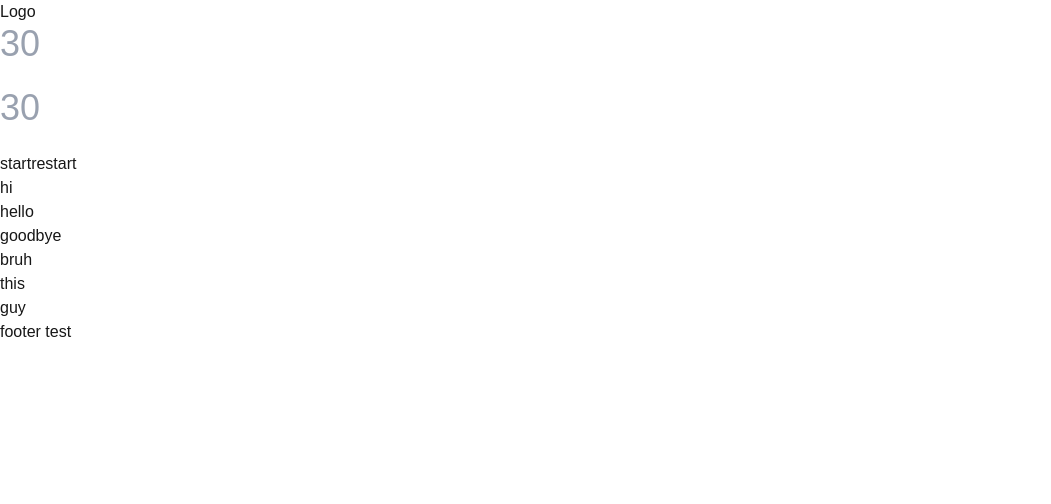
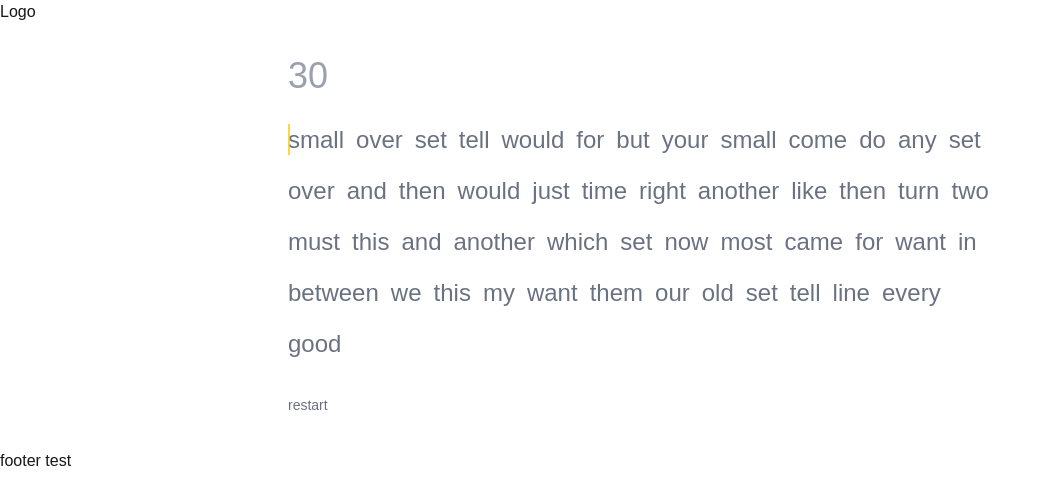
Before and after one commit to stanl3yl33/lee-type, a Next.js app: page / in a window 1280 px wide. Shown: the top 504 px of the page, without its empty margins (0-1051 px from the left). Built offline with nearby package versions, Linux system fonts and the light colour scheme.

Commit message:
feat: rewrite TypingTest with Word Components, infinite word generation, and timer integration

```diff
--- a/src/app/page.tsx
+++ b/src/app/page.tsx
@@ -1,10 +1,8 @@
-import { Timer } from "@/components/Timer";
 import { TypingTest } from "@/components/typing/TypingTest";
 
 export default function Home() {
   return (
     <div>
-      <Timer />
       <TypingTest />
     </div>
   );
--- a/src/components/typing/TypingTest.tsx
+++ b/src/components/typing/TypingTest.tsx
@@ -1,58 +1,27 @@
 "use client";
 
-import { useEffect, useState, useCallback } from "react";
+import { useEffect, useState, useCallback, useRef } from "react";
 import { Timer } from "../Timer";
-// type ComponentNameProps = {};
+import { Word } from "./Word";
+import { WORD_BANK } from "@/data/words";
 
-// export function TypingTest(props: ComponentNameProps) {
-export function TypingTest() {
-  // useReducer - keep track of game state
-  // 'start' - begin test
-  // 'finish' - user finishes the test
-  // 'unfocus'? for when user is tabbed away
-  const [typedInput, setTypedInput] = useState<string>("");
-  const [currentWordIndex, setCurrentWordIndex] = useState<number>(0); // keeps track of currenlty active word
-  const [wordStorage, setWordStorage] = useState<string[]>([]);
+/** Picks single random word from word bank */
+function getRandomWord(): string {
+  return WORD_BANK[Math.floor(Math.random() * WORD_BANK.length)];
+}
 
-  // boundary in which the user can backspace. Should be set on the most newest correctly spelt word
-  const [indexBoundary, setIndexBoundary] = useState<number>(0);
-
-  // timer control - temporary until full rewrite
-  const [isRunning, setIsRunning] = useState<boolean>(false);
-  const [isFinished, setIsFinished] = useState<boolean>(false);
-  const [resetSignal, setResetSignal] = useState<boolean>(false);
-
-  const handleFinish = useCallback(() => {
-    setIsFinished(true);
-    setIsRunning(false);
-  }, []);
-
-  const handleRestart = useCallback(() => {
-    setIsFinished(false);
-    setIsRunning(false);
-    setResetSignal((prev) => !prev);
-  }, []);
-
-  // goals below:
-  /**
-   * 1) render text to type
-   * 2) track user typing
-   * 3) compare with actual text for validity
-   * 4) handle transition between words
-   */
+/** randomly picks 'count' number of words for typing test */
+function generateWords(count: number = 50): string[] {
+  const words: string[] = [];
+  for (let i = 0; i < count; i++) {
+    words.push(getRandomWord());
+  }
+  return words;
+}
 
 /**
-   * typedInput => focuses on one current word. -> space bar === word is 'finished'
-   * currentWordIndex => index of the current word based on given sequenced
-   * typedWords => data structure that houses all the user input's that is being typed
-   *    - if we type one word and press space, that word would go into this typedWords list
-   *
-   *  Need to have some sort of boundary where cursor cannot revert back to. (should be on the latest 'correctly' typed word)
+ * Returns true for keys that should be ignored by the typing test.
  */
-
-  // possible props to consider for Word.tsx
-
-  // helper function for ignore keys not used for typing test:
 function skipKeys(e: KeyboardEvent): boolean {
   const ignored = new Set([
     "Shift",
@@ -85,32 +54,65 @@ export function TypingTest() {
   return ignored.has(e.key);
 }
 
-  // placeholder wordList
-  const wordList = ["hi", "hello", "goodbye", "bruh", "this", "guy"];
-  // useEffect - for keydown events regestering user input and 'clicking' for focusing on test?
+export function TypingTest() {
+  // word list - starts with a batch and grows with every word typed
+  const [wordList, setWordList] = useState<string[]>([]);
+
+  const [typedInput, setTypedInput] = useState<string>("");
+
+  // keeps track of currenlty active word
+  const [currentWordIndex, setCurrentWordIndex] = useState<number>(0);
+
+  const [wordStorage, setWordStorage] = useState<string[]>([]);
+
+  // boundary in which the user can backspace. Should be set on the most newest correctly spelt word
+  const [indexBoundary, setIndexBoundary] = useState<number>(0);
+
+  // timer control - temporary until full rewrite
+  const [isRunning, setIsRunning] = useState<boolean>(false);
+  const [isFinished, setIsFinished] = useState<boolean>(false);
+
+  // used for togging signals
+  const [resetSignal, setResetSignal] = useState<boolean>(false);
+
+  // for calling the browser's scrollIntoView for specific words
+  const wordsContainerRef = useRef<HTMLDivElement>(null);
+
+  /**Called by Timer when countdown reaches zero */
+  const handleFinish = useCallback(() => {
+    setIsFinished(true);
+    setIsRunning(false);
+  }, []);
+
+  /** Resets all game and their state back to the beginning */
+  const handleRestart = useCallback(() => {
+    setWordList(generateWords());
+    setTypedInput("");
+    setCurrentWordIndex(0);
+    setWordStorage([]);
+    setIndexBoundary(0);
+    setIsRunning(false);
+    setIsFinished(false);
+    setResetSignal((prev) => !prev);
+  }, []);
+
+  useEffect(() => {
+    setWordList(generateWords());
+  }, []);
+
+  // for keydown events regestering user input and 'clicking' for focusing on test?
   useEffect(() => {
     const handleKeydown = (e: KeyboardEvent) => {
-      // debuging:
-      console.log(
-        "key:",
-        JSON.stringify(e.key),
-        "code:",
-        e.code,
-        "type:",
-        e.type,
-      );
-
       //   when this is pressed, accumulated string input put into accumulating list and move onto 'next word input'
       if (e.key === " ") {
         e.preventDefault(); // optionally stop page from scrolling
-        console.log("space pressed, moving onto next word");
+
+        if (typedInput === "") return; // ignore space if nothing has been typed yet
 
         // Check the typed word was correct compared to the corresponding wordList at currentIndex
         // if so move the indexBoundary:
         if (typedInput === wordList[currentWordIndex]) {
-          //
           setIndexBoundary(currentWordIndex + 1);
-          console.log("index boundary was moved!");
         }
 
         // store the currently typed word into wordStorage state:
@@ -118,15 +120,17 @@ export function TypingTest() {
 
         // increment index -> work on next word in sequence
         setCurrentWordIndex((prev) => prev + 1);
-        console.log("Current word index: ", currentWordIndex);
 
         // clear typedInput to start next word
         setTypedInput("");
+
+        // append one new random word so the list never runs out
+        setWordList((prev) => [...prev, getRandomWord()]);
       } else if (e.key === "Backspace" && e.ctrlKey) {
-        // case - current input is empty and backspace + ctrl => move onto next word
         if (typedInput === "" && indexBoundary < currentWordIndex) {
+          // with empty input -> do nothing
         } else {
-          console.log("deleting whole word");
+          // console.log("deleting whole word");
           setTypedInput("");
         }
 
@@ -143,14 +147,13 @@ export function TypingTest() {
           // pop/remove the prev word:
           setWordStorage((prev) => prev.slice(0, -1)); // removes last element from list
 
-          console.log("PREV WORD: ", typedInput);
+          // console.log("PREV WORD: ", typedInput);
         } else if (typedInput.length > 0) {
           // if there is content to be deleted, delete it via slice
           const backspaceResult = typedInput.slice(0, -1);
           setTypedInput(backspaceResult);
         } else {
           // empty input + at indexBoundary -> delete nothing
-          console.log("bruh");
           console.log(
             "index boundary = ",
             indexBoundary,
@@ -162,6 +165,7 @@ export function TypingTest() {
         }
       } else {
         if (skipKeys(e) === false) {
+          if (!isRunning) setIsRunning(true);
           setTypedInput((prev) => prev + e.key);
         }
       }
@@ -169,33 +173,54 @@ export function TypingTest() {
 
     window.addEventListener("keydown", handleKeydown);
     return () => window.removeEventListener("keydown", handleKeydown);
-  }, [currentWordIndex, typedInput, indexBoundary, wordStorage, wordList]);
-
-  //   console.log("test");
-  console.log(typedInput);
-  // use for prototyping:
-  console.log("word storage:", wordStorage);
-  const typeTest = "hello world how are you";
-  //   const typeTestList = ["hello", "world", "how", "are", "you"];
+  }, [
+    isFinished,
+    isRunning,
+    typedInput,
+    currentWordIndex,
+    wordStorage,
+    indexBoundary,
+    wordList,
+  ]);
 
   return (
-    <div>
+    <div className="max-w-3xl mx-auto p-8">
       <Timer
         isRunning={isRunning}
         onFinish={handleFinish}
         resetSignal={resetSignal}
       />
 
-      {isFinished && <p className="text-white">Times up!</p>}
+      {isFinished ? (
+        // placeholder — proper results screen comes in Phase 2
+        <p className="text-2xl text-white">
+          Time&apos;s up! Results coming in Phase 2.
+        </p>
+      ) : (
+        <div className="flex flex-wrap gap-3 text-2xl leading-relaxed font-mono">
+          {wordList.map((word, index) => (
+            <Word
+              key={`${word}-${index}`}
+              word={word}
+              typedWord={
+                index < currentWordIndex
+                  ? (wordStorage[index] ?? "") // completed word
+                  : index === currentWordIndex
+                    ? typedInput // active word — live input
+                    : "" // future word
+              }
+              isActive={index === currentWordIndex}
+            />
+          ))}
+        </div>
+      )}
 
-      {/* temporary test buttons - removed in full rewrite */}
-      <button onClick={() => setIsRunning(true)}>start</button>
-      <button onClick={handleRestart}>restart</button>
-
-      {/* existing word list - untouched */}
-      {wordList.map((item, index) => (
-        <p key={index}>{item}</p>
-      ))}
+      <button
+        onClick={handleRestart}
+        className="mt-8 text-sm text-gray-500 hover:text-white transition-colors"
+      >
+        restart
+      </button>
     </div>
   );
 }
--- a/src/data/words.ts
+++ b/src/data/words.ts
@@ -1,3 +1,4 @@
+// to be replaced later on
 export const WORD_BANK: string[] = [
   "the",
   "be",
```
Lines whose indentation alone changed are shown as unchanged.
